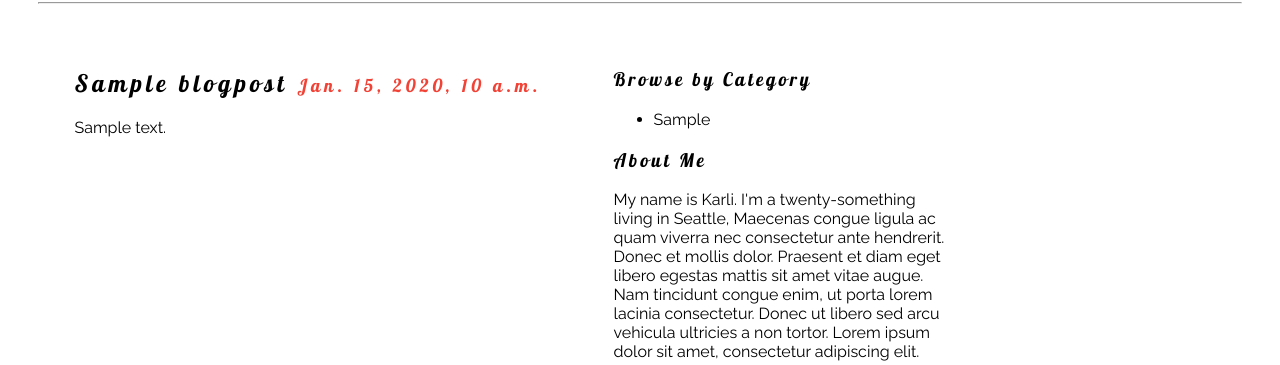
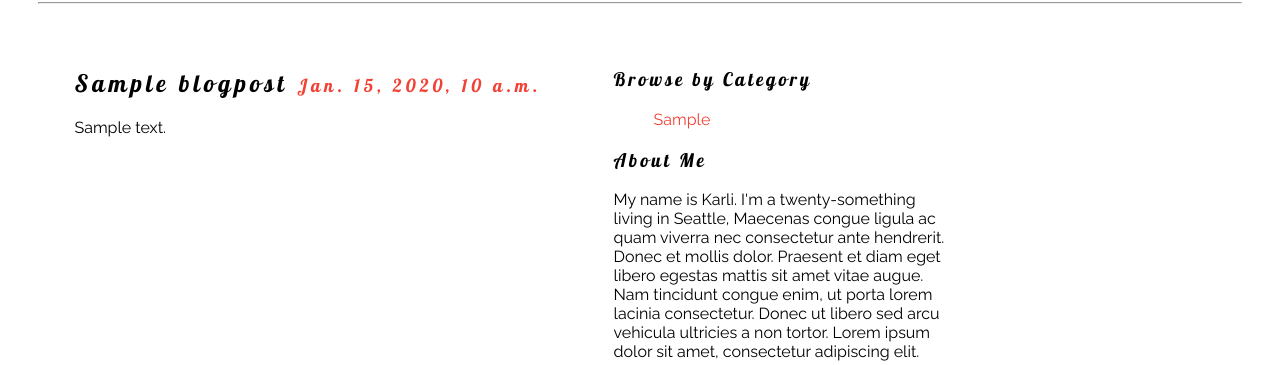
Before and after one commit to jwarren116/karlico, a Django app: page / in a window 1280 px wide. Shown: the part 213-578 px from the top of the page. Run offline with Django 3.2, Linux system fonts and the light colour scheme; tables that the repository leaves empty hold one stand-in row (values such as "Sample post"); some libraries are stand-ins or nearby versions.

Commit message:
CSS adjustments for Category section on index page

```diff
--- a/karlico/static/css/main.css
+++ b/karlico/static/css/main.css
@@ -166,3 +166,15 @@ ID STUFF
 #contact a:hover {
     font-weight: 700;
 }
+
+#categories {
+    list-style: none;
+}
+
+#categories a {
+    color: #F24135;
+}
+
+#categories a:hover {
+    font-weight: 700;
+}
```
